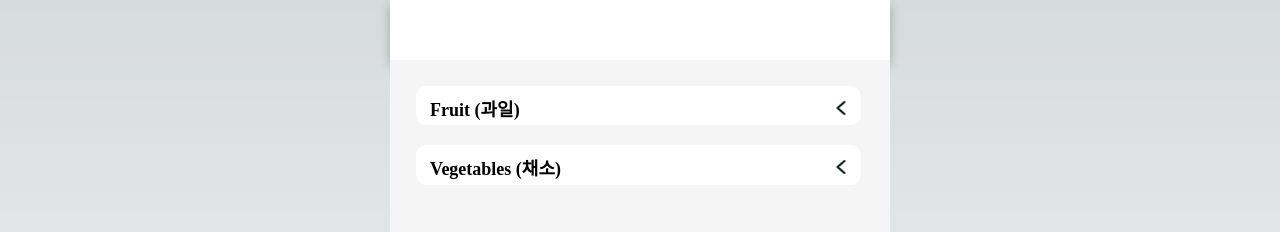
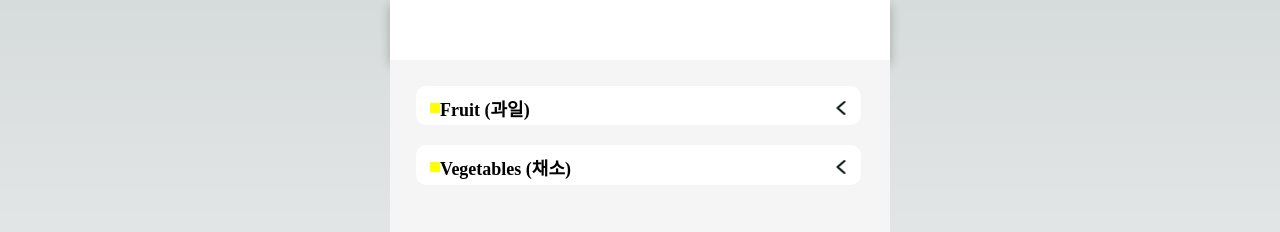
Before and after one commit to Capstone-2024-1/frontend, a Next.js app: page /register/ingredient in a window 1280 px wide. Shown: the top 232 px of the page. Built offline with nearby package versions, Linux system fonts and the light colour scheme.

Commit message:
style: 토글 수정 (#3)

```diff
--- a/src/components/register/IngredientContainer.tsx
+++ b/src/components/register/IngredientContainer.tsx
@@ -1,4 +1,4 @@
-import { Box } from "@mui/material";
+import { Box, FormControl, FormControlLabel, Radio } from "@mui/material";
 import { useEffect, useState } from "react";
 
 interface IngredientContainerProps {
@@ -21,9 +21,10 @@ const IngredientContainer: React.FC<IngredientContainerProps> = ({ english, kore
   return (
     <Box sx={containerStyle}>
       <Box sx={{display: 'flex', alignItems: 'center', justifyContent: 'space-between'}}>
-        <>
-        {english} ({korean})
-        </>
+        <Box sx={{display: 'flex', alignItems: 'center', paddingRight: '10px'}}>
+        <Box sx={{width: '10px', height: '10px', bgcolor: 'yellow',}}></Box>
+          {english} ({korean})
+        </Box>
         {
         (depth === 0 || depth === 1 && children) &&
         <Box sx={{
--- a/src/components/register/Ingredients.tsx
+++ b/src/components/register/Ingredients.tsx
@@ -20,7 +20,7 @@ const Ingredient = () => {
       setStep(step+1);
     }
     else {
-      router.push('/register/nickname');
+      router.push('/home');
     }
   };
 
```
